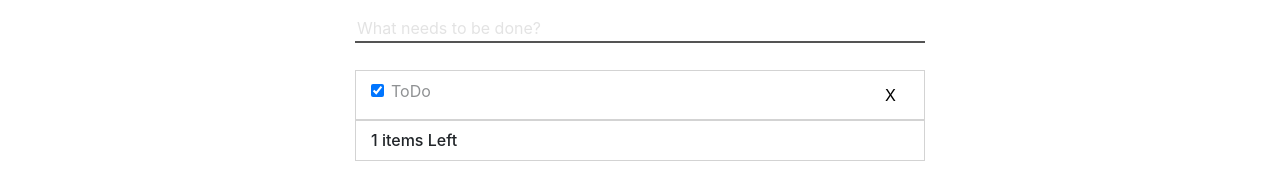
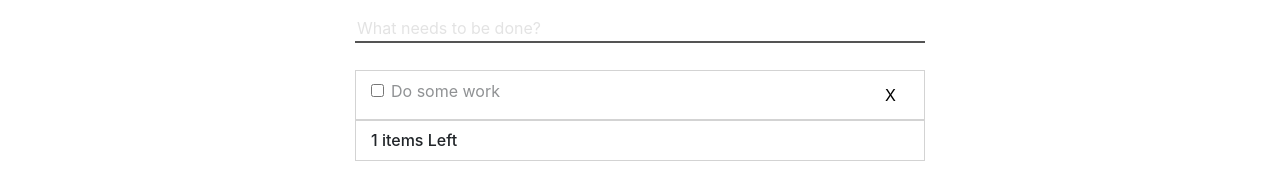
Before and after one commit to Lizardon09/VAT_IT_ToDo_Angular, an Angular app: page /to-do in a window 1280 px wide. Shown: the part 121-291 px from the top of the page. Built offline with nearby package versions, Linux system fonts and the light colour scheme.

Commit message:
chore: basic todo service

```diff
--- a/src/app/to-do/to-do.component.html
+++ b/src/app/to-do/to-do.component.html
@@ -3,15 +3,16 @@
         <input type="text" class="to-do-input" name="" id="" aria-describedby="helpId" placeholder="{{inputPlaceHolder}}" autofocus>
     </div>
     <div class="row to-do-list-section">
-        <div class="row to-do-list-item">
+
+        <div class="row to-do-list-item" *ngFor="let item of toDoList">
             <div class="form-check my-auto">
-                <input type="checkbox" class="form-check-input to-do-check" name="" id="" value="checkedValue" checked>
-              <label class="to-do-check-label">ToDo</label>
+                <input type="checkbox" class="form-check-input to-do-check" name="" id="" value="checkedValue" [checked]="item.done">
+              <label class="to-do-check-label">{{item.name}}</label>
             </div>
             <button type="button my-auto" class="btn to-do-remove">X</button>
         </div>
         <div class="row to-do-list-remaining">
-            <h6 class="my-auto">1 items Left</h6>
+            <h6 class="my-auto">{{itemsLeft()}} items Left</h6>
         </div>
     </div>
 </div>
--- a/src/app/to-do/to-do.component.ts
+++ b/src/app/to-do/to-do.component.ts
@@ -1,17 +1,42 @@
-import { Component, OnInit } from '@angular/core';
+import { Component, OnDestroy, OnInit } from '@angular/core';
+import { ToDoService } from 'src/libs/to-do/services/to-do.service';
+import { Subject, Observable } from 'rxjs';
+import { takeUntil } from 'rxjs/operators/';
+import { ComponentLifetime } from 'src/libs/utils/component-lifetime';
 
 @Component({
   selector: 'app-to-do',
   templateUrl: './to-do.component.html',
   styleUrls: ['./to-do.component.css']
 })
-export class ToDoComponent implements OnInit {
+export class ToDoComponent implements OnInit, OnDestroy {
+
+  private _componentLifetime = new ComponentLifetime();
 
   inputPlaceHolder = "What needs to be done?";
+  toDoList = [];
 
-  constructor() { }
+  constructor(private _toDoService: ToDoService) { }
 
   ngOnInit(): void {
+
+    this._toDoService.getToDoList()
+      .pipe(
+        takeUntil(this._componentLifetime.isDestroyed$)
+      )
+      .subscribe(
+        toDoList => {
+          if(toDoList)  this.toDoList = toDoList;
+        }
+      );
+  }
+
+  ngOnDestroy() {
+    this._componentLifetime.onDestroy();
+  }
+
+  itemsLeft() {
+    return this.toDoList.filter(todo => !todo.done).length;
   }
 
 }
--- /dev/null
+++ b/src/libs/to-do/models/index.ts
@@ -0,0 +1,4 @@
+export interface ToDo {
+    name:string;
+    done:boolean;
+}
--- /dev/null
+++ b/src/libs/to-do/services/to-do.service.ts
@@ -0,0 +1,24 @@
+import { Injectable } from '@angular/core';
+import { Observable, of } from 'rxjs';
+import { ToDo } from '../models';
+
+@Injectable({
+  providedIn: 'root'
+})
+export class ToDoService {
+
+  toDoList: ToDo[] = [
+    {name: "Do some work", done: false}
+  ]
+
+  constructor() { }
+
+  getToDoList(): Observable<ToDo[]> {
+    return of(this.toDoList);
+  }
+
+  addToDo(item: ToDo) {
+    this.toDoList.push(item);
+  }
+
+}
--- /dev/null
+++ b/src/libs/utils/component-lifetime.ts
@@ -0,0 +1,13 @@
+import { Subject, Observable } from 'rxjs';
+
+export class ComponentLifetime {
+    private _componentDestruction$ = new Subject<void>();
+
+    isDestroyed$ = this._componentDestruction$.asObservable();
+
+    constructor() { }
+
+    onDestroy() {
+        this._componentDestruction$.next();
+    }
+}
```
Also changed, not shown: 1 other file (tests, documents, lock files or other folders).
